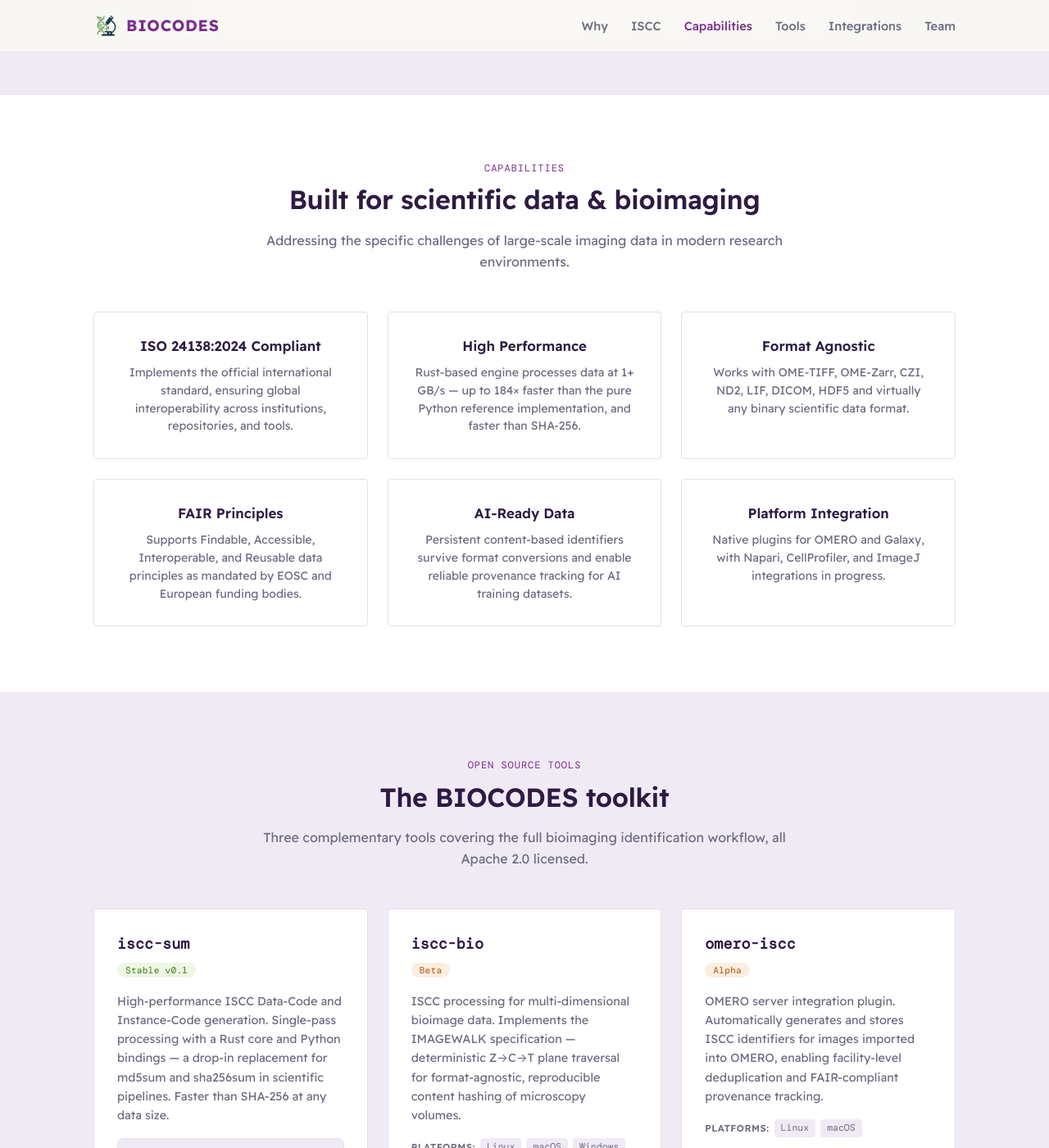
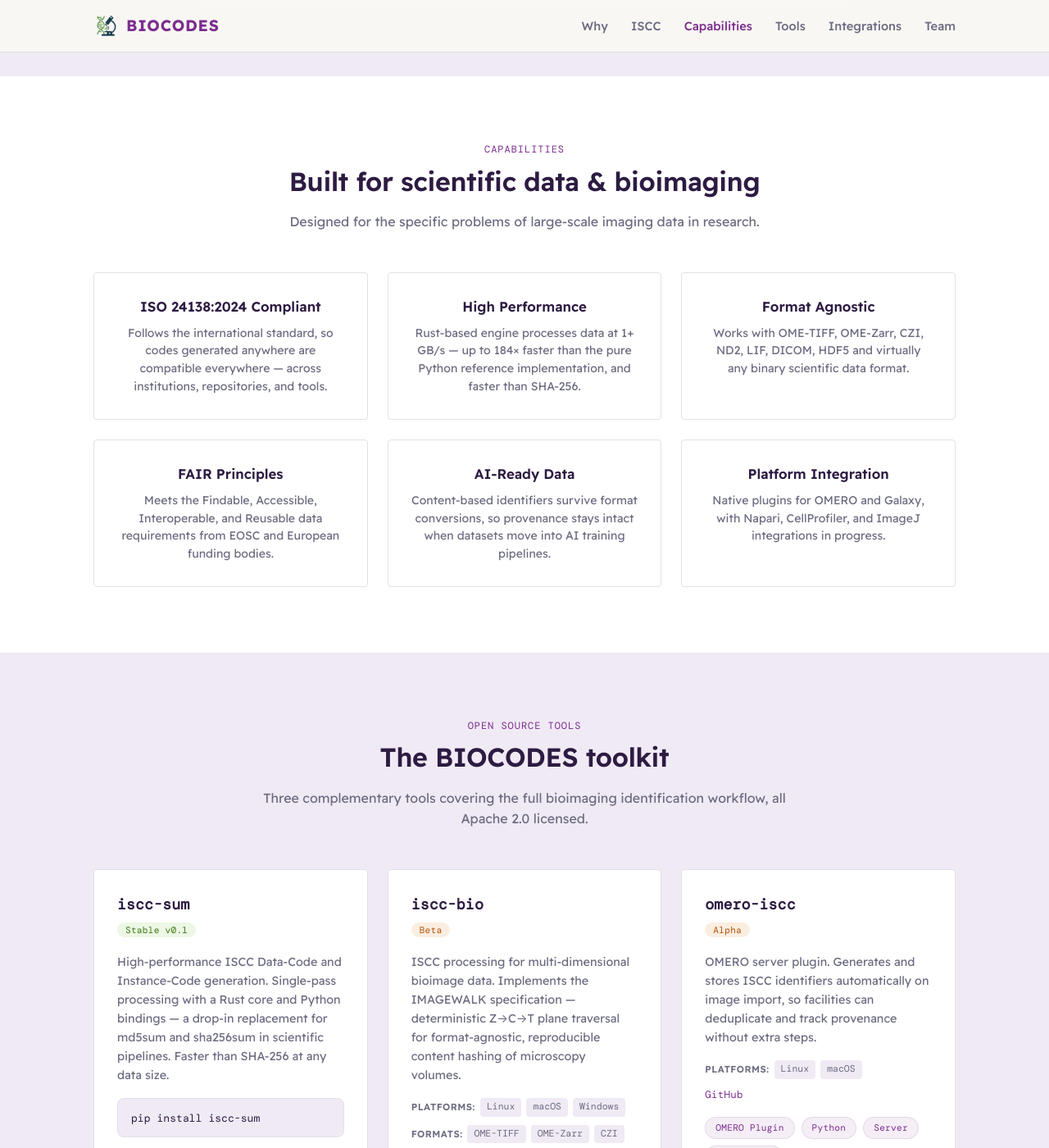
Before and after one commit to bio-codes/bio-codes.github.io, a Jekyll site: the page built from index.html, in a window 1280 px wide and 1400 px high, scrolled down 2556 px. Shown: the whole window at 82% size. Built offline with Jekyll 4.4.1, drawn with Linux system fonts in a browser that asks for light colours; some of the changed text lies outside the part shown.

Commit message:
Tighten copy across data files for clarity and directness
Rewrite descriptions in challenge, features, integrations, iscc, site,
and tools YAML to use active voice, shorter sentences, and concrete
phrasing instead of abstract marketing language.

```diff
--- a/_data/features.yml
+++ b/_data/features.yml
@@ -7,15 +7,15 @@
 section_eyebrow: Capabilities
 section_title: Built for scientific data & bioimaging
 section_sub: >
-  Addressing the specific challenges of large-scale imaging data
-  in modern research environments.
+  Designed for the specific problems of large-scale imaging data
+  in research.
 
 features:
   - icon: ""
     title: ISO 24138:2024 Compliant
     description: >
-      Implements the official international standard, ensuring global
-      interoperability across institutions, repositories, and tools.
+      Follows the international standard, so codes generated anywhere
+      are compatible everywhere — across institutions, repositories, and tools.
 
   - icon: ""
     title: High Performance
@@ -32,14 +32,14 @@
   - icon: ""
     title: FAIR Principles
     description: >
-      Supports Findable, Accessible, Interoperable, and Reusable data
-      principles as mandated by EOSC and European funding bodies.
+      Meets the Findable, Accessible, Interoperable, and Reusable data
+      requirements from EOSC and European funding bodies.
 
   - icon: ""
     title: AI-Ready Data
     description: >
-      Persistent content-based identifiers survive format conversions
-      and enable reliable provenance tracking for AI training datasets.
+      Content-based identifiers survive format conversions, so provenance
+      stays intact when datasets move into AI training pipelines.
 
   - icon: ""
     title: Platform Integration
--- a/_data/integrations.yml
+++ b/_data/integrations.yml
@@ -19,9 +19,9 @@
     plugin_name: omero-iscc
     status: available
     description: >
-      Server plugin for automatic ISCC generation on image import.
-      Enables facility-level deduplication and provenance tracking
-      within OMERO's image management infrastructure.
+      Server plugin that generates ISCCs automatically on image import.
+      Facilities get deduplication and provenance tracking without
+      changing their existing OMERO workflows.
     capabilities:
       - Automatic ISCC generation on import
       - Facility-level deduplication
@@ -62,8 +62,8 @@
     plugin_name: ""
     status: planned
     description: >
-      Pipeline integration for high-content screening datasets,
-      enabling ISCC-based deduplication across large plate acquisitions.
+      Pipeline integration for high-content screening datasets.
+      Deduplicates across large plate acquisitions using ISCC codes.
     capabilities:
       - Pipeline-level ISCC generation
       - High-content screening deduplication
--- a/_data/site.yml
+++ b/_data/site.yml
@@ -12,9 +12,9 @@
   eyebrow: "Funded by EU Horizon Europe · OSCARS Initiative"
   headline: "Similarity-Preserving Codes<br/>for Bioimaging Data"
   subheadline: >
-    BIOCODES implements the ISO 24138 International Standard Content Code
-    for bioimaging data — enabling integrity verification, deduplication,
-    and cross-platform provenance to make your data AI-ready and FAIR-compliant.
+    BIOCODES brings the ISO 24138 International Standard Content Code
+    to bioimaging data. Verify integrity, find duplicates, and trace
+    provenance across platforms — from raw data to publication.
   cta_primary:
     label: Get Started
     url: https://sum.iscc.codes/quickstart/
--- a/_data/tools.yml
+++ b/_data/tools.yml
@@ -83,9 +83,9 @@
     status: "Alpha"
     status_color: amber
     description: >
-      OMERO server integration plugin. Automatically generates and stores
-      ISCC identifiers for images imported into OMERO, enabling
-      facility-level deduplication and FAIR-compliant provenance tracking.
+      OMERO server plugin. Generates and stores ISCC identifiers
+      automatically on image import, so facilities can deduplicate
+      and track provenance without extra steps.
     install: ""
     platforms:
       - Linux
```
Also changed, not shown: _data/challenge.yml (+9 -9 lines), _data/iscc.yml (+4 -4 lines).
